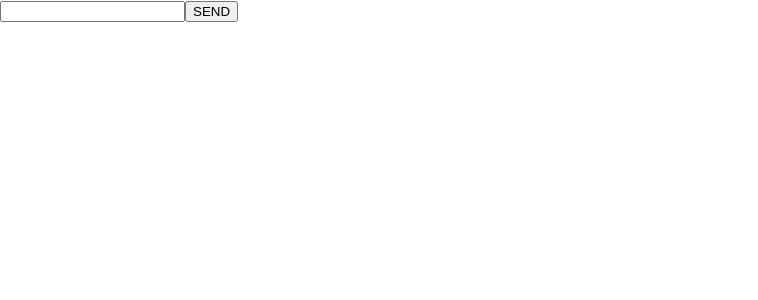
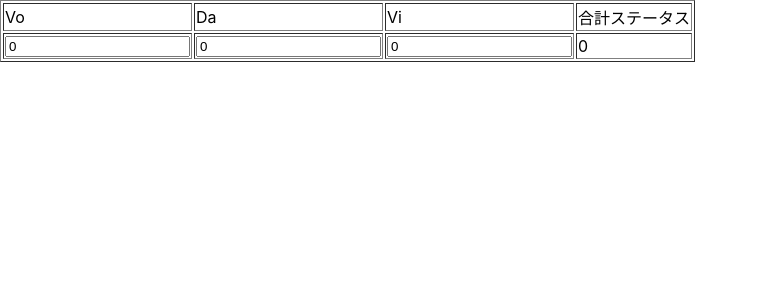
Before and after one commit to kkllkk5/gakumas_evaluation, a React (Create React App) app: page / in a window 1280 px wide. Shown: the top 300 px of the page, without its empty margins (0-758 px from the left). Built offline with nearby package versions, Linux system fonts and the light colour scheme.

Commit message:
合計ステータスの自動表示

```diff
--- a/src/Formapp.js
+++ b/src/Formapp.js
@@ -1,12 +1,68 @@
 import React, { Component } from 'react';
 
 export class FormApp extends Component {
+
+    constructor(props) {
+        super(props);
+
+        this.state = {
+            vocal: 0,
+            dance: 0,
+            visual: 0,
+            total_status: 0
+        };
+
+        this.setVocal = this.setVocal.bind(this)
+        this.setDance = this.setDance.bind(this)
+        this.setVisual = this.setVisual.bind(this)
+    }
+
+    setVocal(event) {
+        let newvocal = event.target.value;
+        this.setState({
+            vocal: newvocal,
+            total_status: Number(newvocal) + Number(this.state.dance) + Number(this.state.visual)
+        });
+    }
+
+    setDance(event) {
+        let newdance = event.target.value;
+        this.setState({
+            dance: newdance,
+            total_status: Number(this.state.vocal) + Number(newdance) + Number(this.state.visual)
+        });
+    }
+
+    setVisual(event) {
+        let newvisual = event.target.value;
+        this.setState({
+            visual: newvisual,
+            total_status: Number(this.state.vocal) + Number(this.state.dance) + Number(newvisual)
+        });
+    }
+
+
     render() {
         return (
             <div>
-                <input type="text" />
-                <button>SEND</button>
-            </div>
+                <table border="1">
+                    <tbody>
+                        <tr>
+                            <td>Vo</td>
+                            <td>Da</td>
+                            <td>Vi</td>
+                            <td>合計ステータス</td>
+                        </tr>
+
+                        <tr>
+                            <td><input type="text" value={this.state.vocal} onChange={this.setVocal}></input></td>
+                            <td><input type="text" value={this.state.dance} onChange={this.setDance}></input></td>
+                            <td><input type="text" value={this.state.visual} onChange={this.setVisual}></input></td>
+                            <td>{this.state.total_status}</td>
+                        </tr>
+                    </tbody >
+                </table >
+            </div >
         );
     }
 }
```
